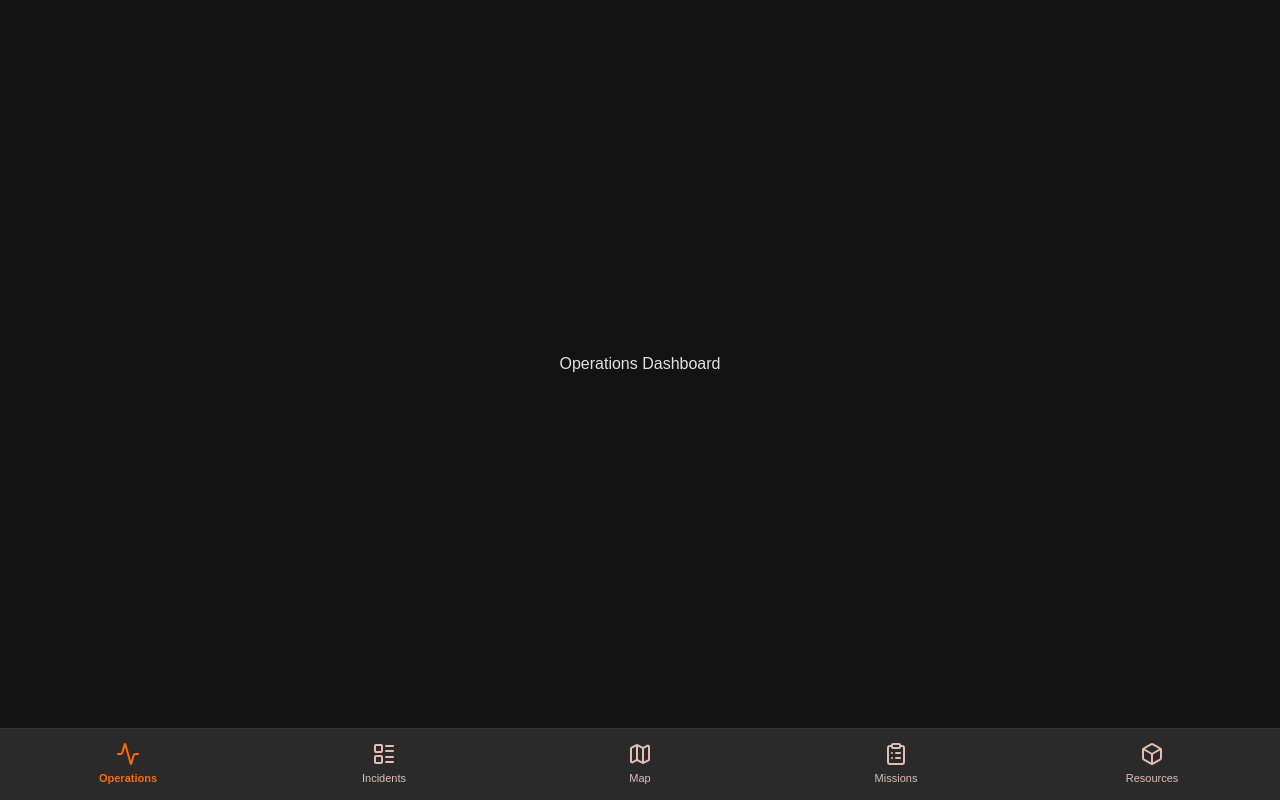
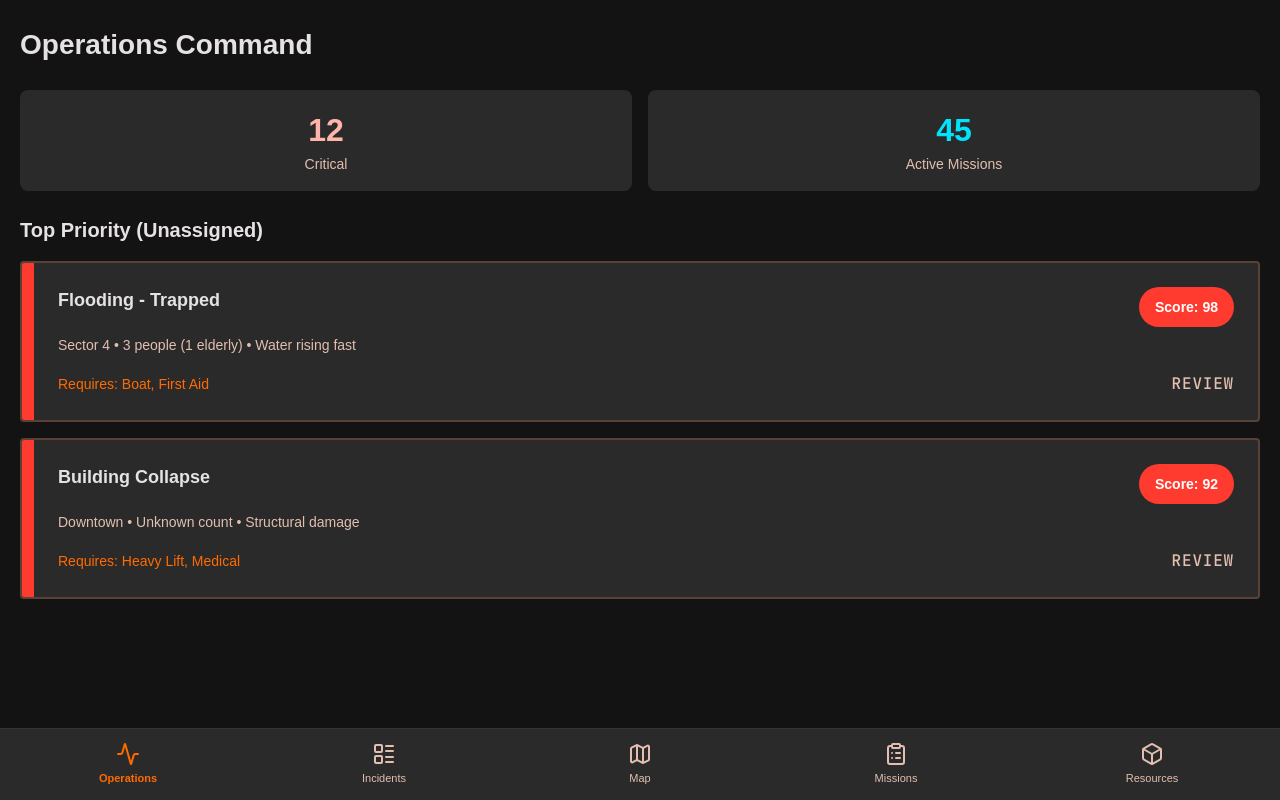
Before and after one commit to Deepak-kumar-36/Trinetra, a React (Vite) app: page /coordinator in a window 1280 px wide. Built offline with nearby package versions, Linux system fonts and the light colour scheme; a web font is replaced by a local one.

Commit message:
feat: Coordinator Flow implementation

```diff
--- /dev/null
+++ b/src/pages/Coordinator/CoordinatorIncidents.tsx
@@ -0,0 +1,40 @@
+import React from 'react';
+import { Card } from '../../components/ui/Card';
+import { Chip } from '../../components/ui/Chip';
+
+export const CoordinatorIncidents: React.FC = () => {
+  return (
+    <div style={{ padding: 'var(--margin-mobile)', paddingTop: '24px', display: 'flex', flexDirection: 'column', gap: '24px' }}>
+      <h2 style={{ fontSize: '28px', margin: 0 }}>Incident Queue</h2>
+
+      <div style={{ display: 'flex', flexDirection: 'column', gap: '16px' }}>
+        <Card variant="default">
+          <div style={{ display: 'flex', justifyContent: 'space-between', marginBottom: '8px' }}>
+            <h3 style={{ margin: 0, fontSize: '18px' }}>Medical Transport</h3>
+            <Chip label="Assigned" variant="secure" />
+          </div>
+          <p style={{ margin: '0 0 16px 0', color: 'var(--on-surface-variant)', fontSize: '14px' }}>
+            Sector 2 • 1 person (injury)
+          </p>
+          <div style={{ display: 'flex', justifyContent: 'space-between', alignItems: 'center' }}>
+            <span style={{ fontSize: '14px', color: 'var(--on-surface-variant)' }}>Assigned to: Team Alpha</span>
+            <span style={{ fontSize: '14px', color: 'var(--on-surface-variant)' }}>ETA: 5m</span>
+          </div>
+        </Card>
+
+        <Card variant="hazard" hazardStatus="caution">
+          <div style={{ display: 'flex', justifyContent: 'space-between', marginBottom: '8px' }}>
+            <h3 style={{ margin: 0, fontSize: '18px' }}>Supply Request</h3>
+            <Chip label="Pending" variant="caution" />
+          </div>
+          <p style={{ margin: '0 0 16px 0', color: 'var(--on-surface-variant)', fontSize: '14px' }}>
+            Sector 7 Shelter • Needs 50 water crates
+          </p>
+          <div style={{ display: 'flex', justifyContent: 'space-between', alignItems: 'center' }}>
+            <span style={{ fontSize: '14px', color: 'var(--on-surface-variant)' }}>No matched responder yet</span>
+          </div>
+        </Card>
+      </div>
+    </div>
+  );
+};
--- /dev/null
+++ b/src/pages/Coordinator/CoordinatorMap.tsx
@@ -0,0 +1,12 @@
+import React from 'react';
+
+export const CoordinatorMap: React.FC = () => {
+  return (
+    <div style={{ padding: 'var(--margin-mobile)', paddingTop: '24px', display: 'flex', flexDirection: 'column', height: '100%' }}>
+      <h2 style={{ fontSize: '28px', margin: '0 0 16px 0' }}>Command Map</h2>
+      <div style={{ flex: 1, backgroundColor: 'var(--surface-container)', borderRadius: '8px', border: '2px dashed var(--outline)', display: 'flex', alignItems: 'center', justifyContent: 'center' }}>
+        <p style={{ color: 'var(--on-surface-variant)' }}>[Interactive Command Map Placeholder]</p>
+      </div>
+    </div>
+  );
+};
--- /dev/null
+++ b/src/pages/Coordinator/CoordinatorMissions.tsx
@@ -0,0 +1,33 @@
+import React from 'react';
+import { Card } from '../../components/ui/Card';
+import { Chip } from '../../components/ui/Chip';
+
+export const CoordinatorMissions: React.FC = () => {
+  return (
+    <div style={{ padding: 'var(--margin-mobile)', paddingTop: '24px', display: 'flex', flexDirection: 'column', gap: '24px' }}>
+      <h2 style={{ fontSize: '28px', margin: 0 }}>Active Missions</h2>
+
+      <div style={{ display: 'flex', flexDirection: 'column', gap: '16px' }}>
+        <Card variant="default">
+          <div style={{ display: 'flex', justifyContent: 'space-between', marginBottom: '8px' }}>
+            <h3 style={{ margin: 0, fontSize: '18px', color: 'var(--on-surface-variant)' }}>Medical Transport</h3>
+            <Chip label="En Route" variant="secure" />
+          </div>
+          <p style={{ margin: '0 0 16px 0', color: 'var(--on-surface-variant)', fontSize: '14px' }}>
+            Assigned to: Team Alpha • ETA: 5m
+          </p>
+        </Card>
+
+        <Card variant="default">
+          <div style={{ display: 'flex', justifyContent: 'space-between', marginBottom: '8px' }}>
+            <h3 style={{ margin: 0, fontSize: '18px', color: 'var(--on-surface-variant)' }}>Evacuation</h3>
+            <Chip label="Arrived" variant="secure" />
+          </div>
+          <p style={{ margin: '0 0 16px 0', color: 'var(--on-surface-variant)', fontSize: '14px' }}>
+            Assigned to: Boat Unit 2 • On Scene
+          </p>
+        </Card>
+      </div>
+    </div>
+  );
+};
--- /dev/null
+++ b/src/pages/Coordinator/CoordinatorOperations.tsx
@@ -0,0 +1,56 @@
+import React from 'react';
+import { Card } from '../../components/ui/Card';
+import { Chip } from '../../components/ui/Chip';
+
+export const CoordinatorOperations: React.FC = () => {
+  return (
+    <div style={{ padding: 'var(--margin-mobile)', paddingTop: '24px', display: 'flex', flexDirection: 'column', gap: '24px' }}>
+      <h2 style={{ fontSize: '28px', margin: 0 }}>Operations Command</h2>
+
+      <div style={{ display: 'grid', gridTemplateColumns: '1fr 1fr', gap: '16px' }}>
+        <div style={{ backgroundColor: 'var(--surface-container-high)', padding: '16px', borderRadius: '8px', textAlign: 'center' }}>
+          <div style={{ fontSize: '32px', fontWeight: 800, color: 'var(--error)' }}>12</div>
+          <div style={{ fontSize: '14px', color: 'var(--on-surface-variant)' }}>Critical</div>
+        </div>
+        <div style={{ backgroundColor: 'var(--surface-container-high)', padding: '16px', borderRadius: '8px', textAlign: 'center' }}>
+          <div style={{ fontSize: '32px', fontWeight: 800, color: 'var(--secondary-container)' }}>45</div>
+          <div style={{ fontSize: '14px', color: 'var(--on-surface-variant)' }}>Active Missions</div>
+        </div>
+      </div>
+
+      <div>
+        <h3 style={{ fontSize: '20px', marginBottom: '16px' }}>Top Priority (Unassigned)</h3>
+
+        <div style={{ display: 'flex', flexDirection: 'column', gap: '16px' }}>
+          <Card variant="hazard" hazardStatus="danger">
+            <div style={{ display: 'flex', justifyContent: 'space-between', marginBottom: '8px' }}>
+              <h3 style={{ margin: 0, fontSize: '18px' }}>Flooding - Trapped</h3>
+              <Chip label="Score: 98" variant="danger" />
+            </div>
+            <p style={{ margin: '0 0 16px 0', color: 'var(--on-surface-variant)', fontSize: '14px' }}>
+              Sector 4 • 3 people (1 elderly) • Water rising fast
+            </p>
+            <div style={{ display: 'flex', justifyContent: 'space-between', alignItems: 'center' }}>
+              <span style={{ fontSize: '14px', color: 'var(--primary-container)' }}>Requires: Boat, First Aid</span>
+              <span className="tactical-label" style={{ color: 'var(--on-surface-variant)' }}>REVIEW</span>
+            </div>
+          </Card>
+
+          <Card variant="hazard" hazardStatus="danger">
+            <div style={{ display: 'flex', justifyContent: 'space-between', marginBottom: '8px' }}>
+              <h3 style={{ margin: 0, fontSize: '18px' }}>Building Collapse</h3>
+              <Chip label="Score: 92" variant="danger" />
+            </div>
+            <p style={{ margin: '0 0 16px 0', color: 'var(--on-surface-variant)', fontSize: '14px' }}>
+              Downtown • Unknown count • Structural damage
+            </p>
+            <div style={{ display: 'flex', justifyContent: 'space-between', alignItems: 'center' }}>
+              <span style={{ fontSize: '14px', color: 'var(--primary-container)' }}>Requires: Heavy Lift, Medical</span>
+              <span className="tactical-label" style={{ color: 'var(--on-surface-variant)' }}>REVIEW</span>
+            </div>
+          </Card>
+        </div>
+      </div>
+    </div>
+  );
+};
--- /dev/null
+++ b/src/pages/Coordinator/CoordinatorResources.tsx
@@ -0,0 +1,35 @@
+import React from 'react';
+import { Card } from '../../components/ui/Card';
+import { Button } from '../../components/ui/Button';
+
+export const CoordinatorResources: React.FC = () => {
+  return (
+    <div style={{ padding: 'var(--margin-mobile)', paddingTop: '24px', display: 'flex', flexDirection: 'column', gap: '24px' }}>
+      <h2 style={{ fontSize: '28px', margin: 0 }}>Resource Management</h2>
+
+      <div style={{ display: 'flex', flexDirection: 'column', gap: '16px' }}>
+        <Card variant="default">
+          <div style={{ display: 'flex', justifyContent: 'space-between', alignItems: 'flex-start' }}>
+            <div>
+              <h3 style={{ margin: '0 0 8px 0', fontSize: '18px' }}>Community Hall Shelter</h3>
+              <p style={{ margin: '0 0 4px 0', color: 'var(--on-surface-variant)', fontSize: '14px' }}>Capacity: 120 / 150</p>
+              <p style={{ margin: 0, color: 'var(--primary-container)', fontSize: '14px' }}>Filling fast</p>
+            </div>
+            <Button variant="secondary" size="default">Manage</Button>
+          </div>
+        </Card>
+
+        <Card variant="default">
+          <div style={{ display: 'flex', justifyContent: 'space-between', alignItems: 'flex-start' }}>
+            <div>
+              <h3 style={{ margin: '0 0 8px 0', fontSize: '18px' }}>Water Crates (Supply Hub 1)</h3>
+              <p style={{ margin: '0 0 4px 0', color: 'var(--on-surface-variant)', fontSize: '14px' }}>Stock: 500</p>
+              <p style={{ margin: 0, color: 'var(--secondary-container)', fontSize: '14px' }}>Stable</p>
+            </div>
+            <Button variant="secondary" size="default">Manage</Button>
+          </div>
+        </Card>
+      </div>
+    </div>
+  );
+};
```
Also changed, not shown: src/App.tsx (+5 -6 lines).
